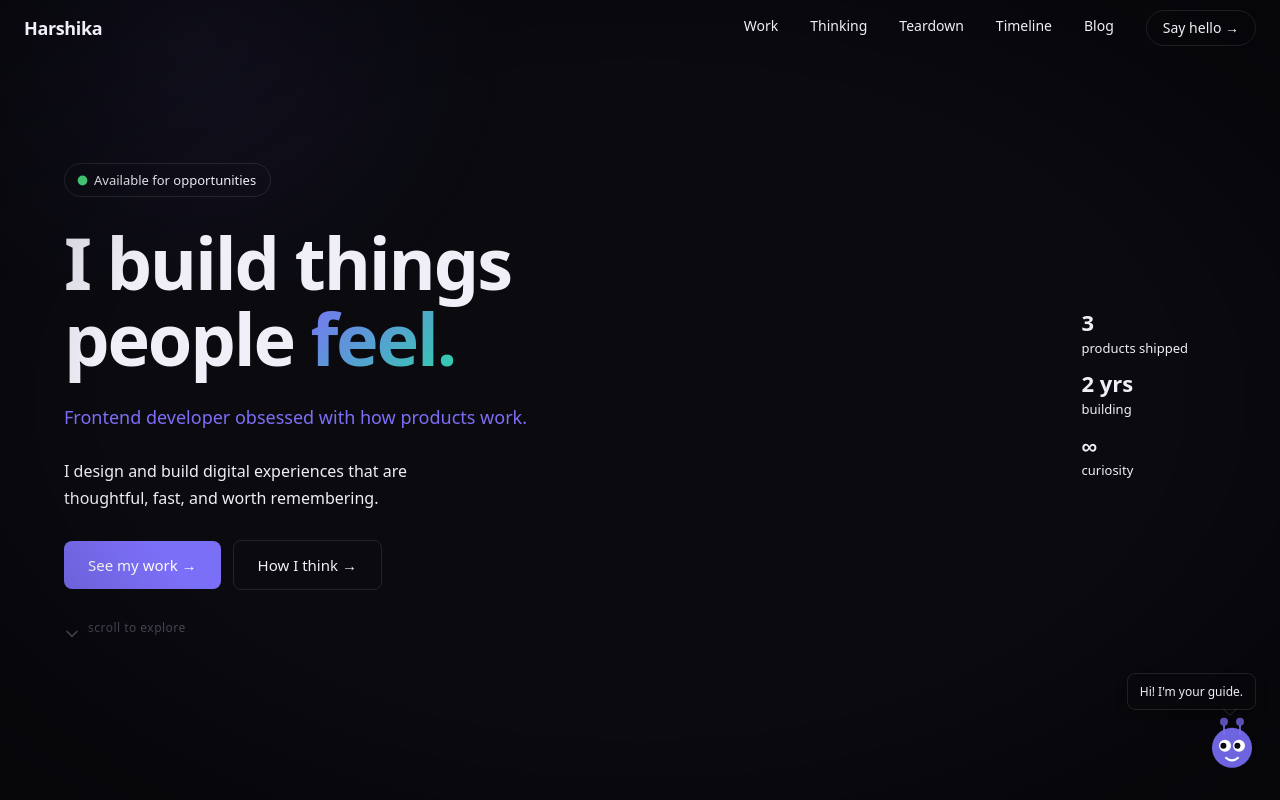
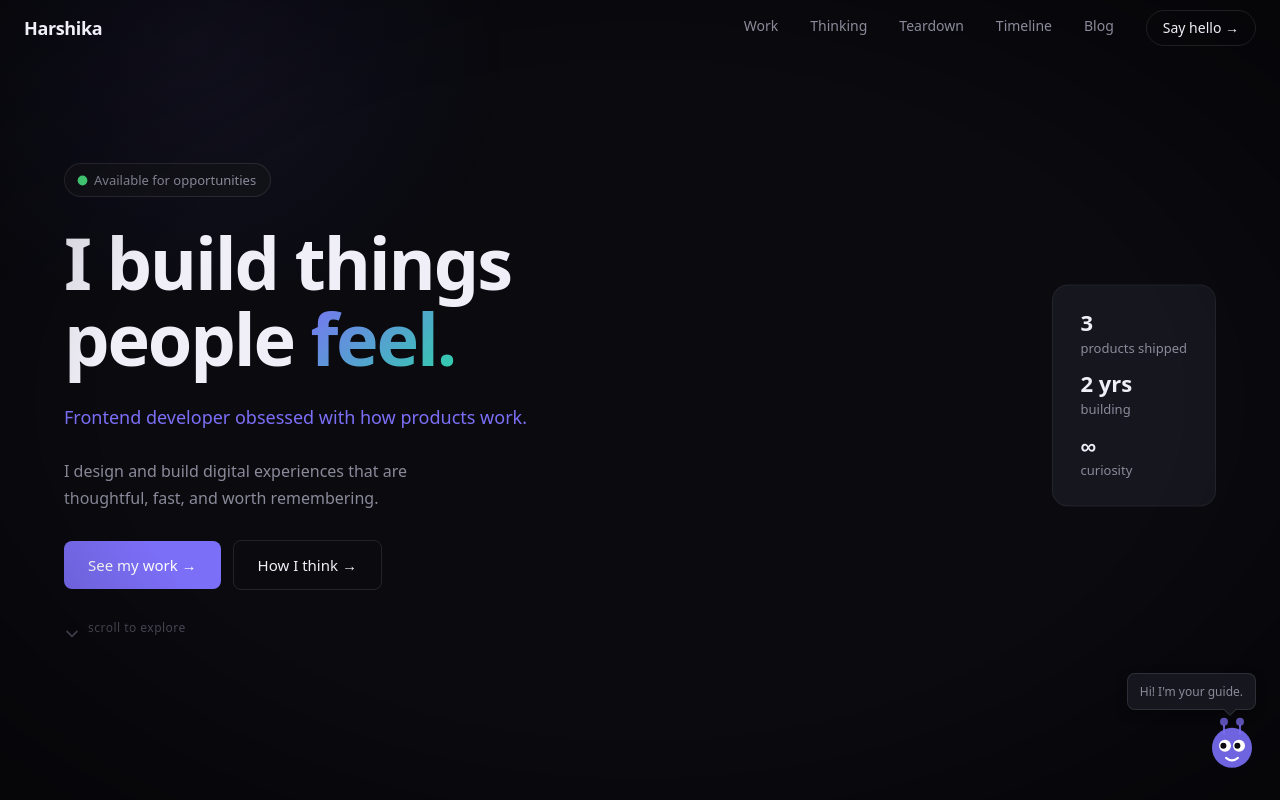
Before and after one commit to harshikagahlot/pm-portfolio, a React (Vite) app: page / in a window 1280 px wide. Shown: the top 800 px of the page. Built offline with nearby package versions, Linux system fonts and the light colour scheme; a web font is replaced by a local one.

Commit message:
fix: hardcode font-family and CSS vars in :root to fix production font fallback issue

```diff
--- a/src/index.css
+++ b/src/index.css
@@ -1,13 +1,11 @@
 /* ============================================================
    GLOBAL STYLES — PM Portfolio
-   Tailwind v4 uses CSS-first config — @tailwindcss/vite plugin active.
    ============================================================ */
 
 @import "tailwindcss";
 
 /* ── Design Tokens ─────────────────────────────────────────── */
 @theme {
-  /* Colors */
   --color-bg-primary: #0a0a0f;
   --color-bg-secondary: #111118;
   --color-bg-card: #16161f;
@@ -23,10 +21,27 @@
   --color-border-subtle: rgba(255, 255, 255, 0.06);
   --color-border-default: rgba(255, 255, 255, 0.1);
 
-  /* Typography */
   --font-display: "Cabinet Grotesk", system-ui, sans-serif;
   --font-body: "Satoshi", system-ui, sans-serif;
   --font-mono: "JetBrains Mono", monospace;
+}
+
+/* ── Hardcoded font fallbacks (in case @theme vars don't resolve) */
+:root {
+  --font-display: "Cabinet Grotesk", system-ui, sans-serif;
+  --font-body: "Satoshi", system-ui, sans-serif;
+  --font-mono: "JetBrains Mono", monospace;
+  --color-bg-primary: #0a0a0f;
+  --color-bg-secondary: #111118;
+  --color-bg-card: #16161f;
+  --color-accent-purple: #7c6ff7;
+  --color-accent-teal: #2dd4a8;
+  --color-accent-coral: #f47c5a;
+  --color-text-primary: #f0eff8;
+  --color-text-secondary: #8b8a9a;
+  --color-text-hint: #4a4958;
+  --color-border-subtle: rgba(255, 255, 255, 0.06);
+  --color-border-default: rgba(255, 255, 255, 0.1);
 }
 
 /* ── Global Reset & Base ───────────────────────────────────── */
@@ -46,22 +61,24 @@ html, body {
 
 html {
   font-size: 16px;
-  scroll-behavior: auto; /* Lenis handles smooth scroll */
+  scroll-behavior: auto;
   -webkit-font-smoothing: antialiased;
   -moz-osx-font-smoothing: grayscale;
   text-rendering: optimizeLegibility;
 }
 
 body {
-  color: var(--color-text-primary);
-  font-family: var(--font-body);
+  /* Hardcoded font-family so it never falls back silently */
+  font-family: "Satoshi", system-ui, sans-serif;
+  color: #f0eff8;
   font-size: 16px;
   line-height: 1.6;
   min-height: 100vh;
   overflow-x: hidden;
+  background-color: #0a0a0f;
 }
 
-/* ── Override Tailwind v4 preflight heading reset ───────────── */
+/* ── Tailwind preflight heading reset ───────────────────────── */
 @layer base {
   h1, h2, h3, h4, h5, h6 {
     font-size: revert;
@@ -72,22 +89,10 @@ body {
 
 /* ── Hero Background Gradient Animation ───────────────────── */
 @keyframes gradientDrift {
-  0% {
-    transform: translate(0%, 0%) scale(1);
-    opacity: 0.08;
-  }
-  33% {
-    transform: translate(8%, -12%) scale(1.1);
-    opacity: 0.12;
-  }
-  66% {
-    transform: translate(-6%, 8%) scale(0.95);
-    opacity: 0.07;
-  }
-  100% {
-    transform: translate(0%, 0%) scale(1);
-    opacity: 0.08;
-  }
+  0% { transform: translate(0%, 0%) scale(1); opacity: 0.08; }
+  33% { transform: translate(8%, -12%) scale(1.1); opacity: 0.12; }
+  66% { transform: translate(-6%, 8%) scale(0.95); opacity: 0.07; }
+  100% { transform: translate(0%, 0%) scale(1); opacity: 0.08; }
 }
 
 .hero-gradient-orb {
@@ -96,11 +101,7 @@ body {
   left: -10%;
   width: 60%;
   height: 70%;
-  background: radial-gradient(
-    ellipse at center,
-    var(--color-accent-purple) 0%,
-    transparent 70%
-  );
+  background: radial-gradient(ellipse at center, #7c6ff7 0%, transparent 70%);
   animation: gradientDrift 18s ease-in-out infinite;
   pointer-events: none;
   will-change: transform, opacity;
@@ -108,44 +109,24 @@ body {
 
 /* ── Gradient Text Utility ─────────────────────────────────── */
 .gradient-text {
-  background: linear-gradient(
-    135deg,
-    var(--color-accent-purple) 0%,
-    var(--color-accent-teal) 100%
-  );
+  background: linear-gradient(135deg, #7c6ff7 0%, #2dd4a8 100%);
   -webkit-background-clip: text;
   background-clip: text;
   -webkit-text-fill-color: transparent;
 }
 
 /* ── Scrollbar Styling ─────────────────────────────────────── */
-::-webkit-scrollbar {
-  width: 4px;
-}
-::-webkit-scrollbar-track {
-  background: var(--color-bg-primary);
-}
-::-webkit-scrollbar-thumb {
-  background: var(--color-border-default);
-  border-radius: 2px;
-}
-::-webkit-scrollbar-thumb:hover {
-  background: var(--color-text-hint);
-}
+::-webkit-scrollbar { width: 4px; }
+::-webkit-scrollbar-track { background: #0a0a0f; }
+::-webkit-scrollbar-thumb { background: rgba(255,255,255,0.1); border-radius: 2px; }
+::-webkit-scrollbar-thumb:hover { background: #4a4958; }
 
 /* ── Selection ─────────────────────────────────────────────── */
 ::selection {
   background: rgba(124, 111, 247, 0.3);
-  color: var(--color-text-primary);
+  color: #f0eff8;
 }
 
-/* ── Custom Cursor overrides ────────────────────────────────── */
-* {
-  cursor: none !important;
-}
-
-@media (pointer: coarse) {
-  * {
-    cursor: auto !important;
-  }
-}
+/* ── Custom Cursor ──────────────────────────────────────────── */
+* { cursor: none !important; }
+@media (pointer: coarse) { * { cursor: auto !important; } }
```
